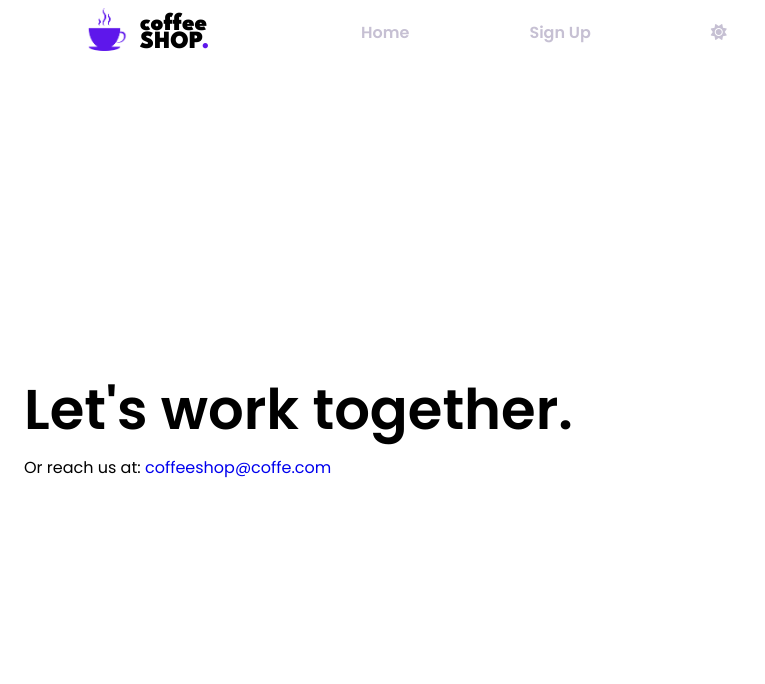
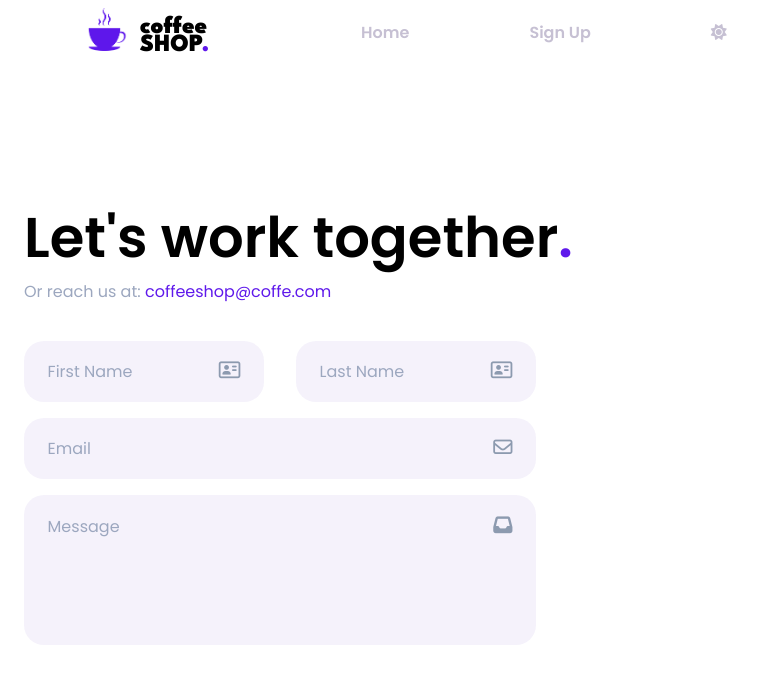
Before and after one commit to benahink/contact-form-animated-js, a plain HTML site: page index.html in a window 1280 px wide. Shown: the whole page, without its empty margins (0-765 px from the left). Drawn offline with Linux system fonts and the light colour scheme; a web font is replaced by a local one.

Commit message:
input focus working

```diff
--- /dev/null
+++ b/app.js
@@ -0,0 +1,10 @@
+const inputs = document.querySelectorAll(".contact-input");
+
+inputs.forEach(input => {
+  input.addEventListener("focus", () => {
+  	input.parentNode.classList.add("focus");
+  });
+  input.addEventListener("blur", () => {
+  	input.parentNode.classList.remove("focus");
+  });
+});
--- a/index.html
+++ b/index.html
@@ -42,13 +42,38 @@
           <div class="form-wrapper">
             <div class="contact-heading">
               <h1>Let's work together<span>.</span></h1>
-              <p mail>Or reach us at: <a href="mailto:creativealas@gmail.com">coffeeshop@coffe.com</a></p>
+              <p class="text">Or reach us at: <a href="mailto:creativealas@gmail.com">coffeeshop@coffe.com</a></p>
             </div>
+            <form class="contact-form" action="index.html" method="post">
+              <div class="input-wrapper">
+                <input type="text" name="first-name" class="contact-input" autocomplete="off" required>
+                <label>First Name</label>
+                <i class="icon fa-regular fa-address-card"></i>
+              </div>
+              <div class="input-wrapper">
+                <input type="text" name="last-name" class="contact-input" autocomplete="off" required>
+                <label>Last Name</label>
+                <i class="icon fa-regular fa-address-card"></i>
+              </div>
+              <div class="input-wrapper w-100">
+                <input type="email" name="email" class="contact-input" autocomplete="off" required>
+                <label>Email</label>
+                <i class="icon fa-regular fa-envelope"></i>
+              </div>
+              <div class="input-wrapper text-area w-100">
+                <textarea name="message" class="contact-input" autocomplete="off" required></textarea>
+                <label>Message</label>
+                <i class="icon fa-solid fa-inbox"></i>
+              </div>
+            </form>
           </div>
         </div>
         <div class="right"></div>
       </div>
     </section>
   </main>
+
+  <!-- JAVASCRIPT -->
+  <script type="text/javascript" src="app.js"></script>
 </body>
 </html>
--- a/styles.css
+++ b/styles.css
@@ -11,8 +11,14 @@ body {
   --text-color: #000;
   --main-hue: 260;
   --main-color: hsl(var(--main-hue), 84%, 51%);
+  --main-color-hover: hsl(var(--main-hue), 97%, 48%);
+  --light-main-color: hsla(var(--main-hue), 91%, 55%);
   --nav-color: hsl(var(--main-hue), 17%, 79%);
   --bg-color: #fff;
+  --input-bg: hsla(var(--main-hue), 50%, 50%, 6.5%);
+  --input-bg-hover: hsla(var(--main-hue), 50%, 50%, 14%);
+  --light-text-color: #9ca7bf;
+  --input-text: #8c9aaf;
 }
 
 a {
@@ -66,7 +72,7 @@ header ul {
   font-weight: 900;
   color: var(--text-color);
   font-size: 1.55rem;
-  margin-top: 2px;
+  margin-top: 8px;
   line-height: 1.1rem;
 }
 
@@ -89,6 +95,7 @@ header ul {
 
 .nav-link:hover {
   color: var(--main-color);
+  transition: 0.3s;
 }
 
 .nav-link.theme-toggle {
@@ -142,3 +149,107 @@ header ul {
   white-space: nowrap;
   margin-bottom: 1.2rem;
 }
+
+.contact-heading h1 span {
+  color: var(--main-color);
+}
+
+.text {
+  color: var(--light-text-color);
+  line-height: 1.1;
+  font-size: 1rem;
+}
+
+.text a {
+  color: var(--main-color);
+  transition: 0.3s;
+}
+
+.text a:hover {
+  color: var(--main-color-hover);
+}
+
+.form-wrapper {
+  max-width: 32rem;
+}
+
+.contact-form {
+  display: grid;
+  margin-top: 2.55rem;
+  grid-template-columns: repeat(2, 1fr);
+  column-gap: 2rem;
+  row-gap: 1rem;
+}
+
+.input-wrapper {
+  position: relative;
+}
+
+.input-wrapper.w-100 {
+  grid-column: span 2;
+}
+
+.contact-input {
+  width: 100%;
+  padding: 1.5rem 1.35rem calc(0.75rem - 2px) 1.35rem;
+  background-color: var(--input-bg);
+  border: none;
+  outline: none;
+  font-family: inherit;
+  border-radius: 20px;
+  color: var(--text-color);
+  font-weight: 600;
+  font-size: 0.95rem;
+  border: 2px solid transparent;
+  box-shadow: 0 0 0 0px hsla(var(--main-hue), 92%, 54%, 0.169);
+  transition: 0.3s;
+}
+
+.contact-input:hover {
+  background-color: var(--input-bg-hover);
+}
+
+.input-wrapper label {
+  position: absolute;
+  top: 50%;
+  left: calc(1.35rem + 2px);
+  transform: translateY(-50%);
+  color: var(--light-text-color);
+  pointer-events: none;
+}
+
+.input-wrapper .icon {
+  position: absolute;
+  right: calc(1.35rem + 2px);
+  top: 50%;
+  transform: translateY(-50%);
+  pointer-events: none;
+  color: var(--input-text);
+  font-size: 1.2rem;
+}
+
+textarea.contact-input {
+  resize: none;
+  width: 100%;
+  min-height: 150px;
+}
+
+textarea.contact-input ~ label {
+  top: 1.2rem;
+  transform: none;
+}
+
+textarea.contact-input ~ .icon {
+  top: 1.3rem;
+  transform: none;
+}
+
+.input-wrapper.focus .contact-input {
+  background-color: var(--bg-color);
+  border: 2px solid var(--light-main-color);
+  box-shadow: 0 0 0 5px hsla(var(--main-hue), 91%, 52%, 0.11);
+}
+
+.input-wrapper.focus label, .input-wrapper.focus .icon {
+  color: var(--light-main-color);
+}
```
